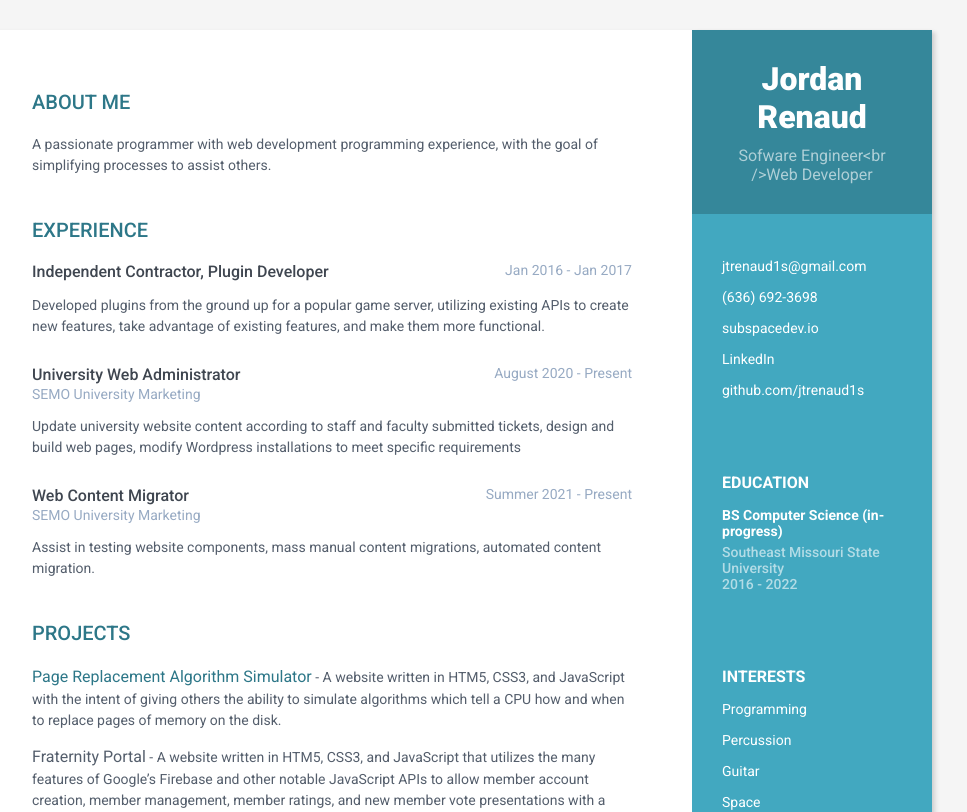
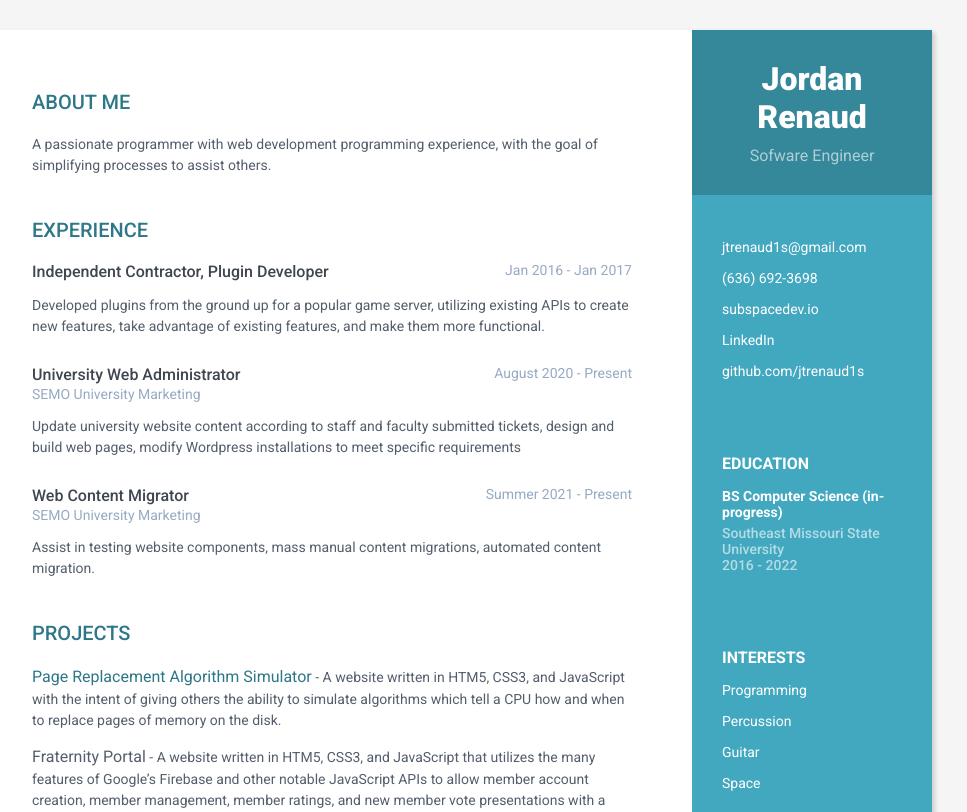
Before and after one commit to Subspace-Development/Subspace-Development, a React (Create React App) app: page / in a window 1280 px wide. Shown: the top 812 px of the page, without its empty margins (188-1155 px from the left). Built offline with nearby package versions, Linux system fonts and the light colour scheme.

Commit message:
fix tagline

```diff
--- a/src/App.js
+++ b/src/App.js
@@ -14,7 +14,7 @@ function App() {
     <div>
       <div className="wrapper mt-lg-5">
         <Sidebar>
-          <Profile name="Jordan Renaud" tagline="Sofware Engineer<br />Web Developer" />
+          <Profile name="Jordan Renaud" tagline="Sofware Engineer" />
           <Container>
             <ul className="list-unstyled spread">
               <li>jtrenaud1s@gmail.com</li>
```
